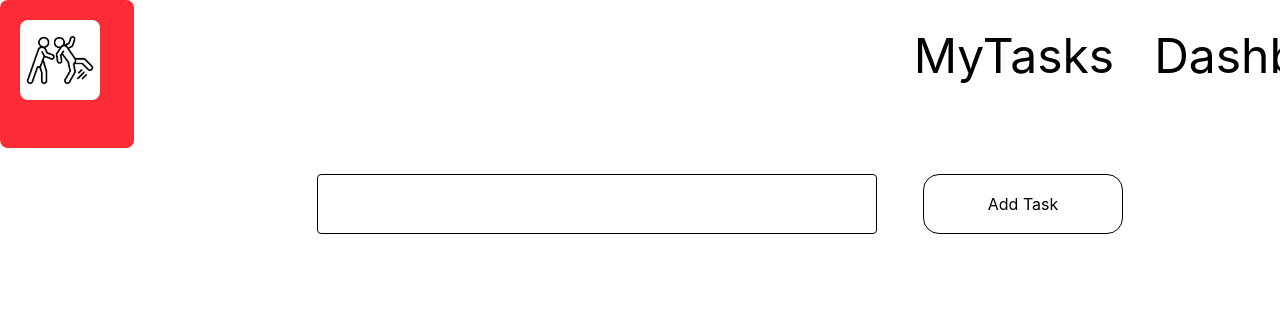
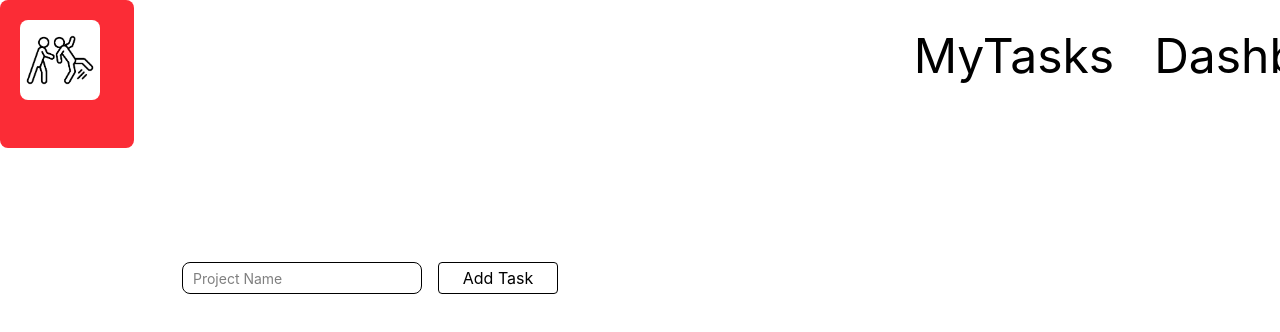
Before and after one commit to Jebj123/Team-Task-Hub, a React (Vite) app: page /user/tasks in a window 1280 px wide. Shown: the top 332 px of the page. Built offline with nearby package versions, Linux system fonts and the light colour scheme.

Commit message:
Project adding

```diff
--- a/package.json
+++ b/package.json
@@ -22,7 +22,8 @@
     "react-router-dom": "^7.13.2",
     "shadcn": "^4.1.0",
     "tailwind-merge": "^3.5.0",
-    "tw-animate-css": "^1.4.0"
+    "tw-animate-css": "^1.4.0",
+    "zod": "^4.3.6"
   },
   "devDependencies": {
     "@babel/core": "^7.29.0",
--- a/src/App.tsx
+++ b/src/App.tsx
@@ -1,7 +1,7 @@
 import Layout from './Layout/Layout'
 import './App.css'
 import { BrowserRouter, Route, Routes } from 'react-router-dom'
-import MyTasks from "./user/MyTasks"
+import MyTasks from "./user/newProjectButton"
 import UserDashboard from './user/UserDashboard'
 import ViewTaskDetails from "./user/ViewTaskDetails"
 
--- /dev/null
+++ b/src/Component/Field/InputField.tsx
@@ -0,0 +1,20 @@
+import { Input } from "../../components/ui/input";
+
+type InputFieldProps = React.ButtonHTMLAttributes<HTMLButtonElement> & {
+    value?: string;
+    onChange: (e: React.ChangeEvent<HTMLInputElement>) => void;
+    placeholder: string;
+};
+
+export function InputField({ value, placeholder, ...props}: InputFieldProps){
+    return (
+        <Input
+        placeholder={placeholder}
+        className="bg-white"
+        defaultValue={value}
+        onChange={(e) => {
+            props.onChange(e);
+        }}
+        />
+    )
+}
--- /dev/null
+++ b/src/Component/ProjectCard.tsx
@@ -0,0 +1,39 @@
+import React, { useCallback, useRef, useState } from "react";
+import type { Project } from "../types/types"
+import { InputField } from "./Field/InputField";
+
+export function ProjectCard() {
+    const [project, setProject] = useState<Project>({id: 0, name: "", tasks: []});
+
+    const inputRef = useRef<HTMLInputElement>(null);
+
+    const addProject =  () => {
+        const inputText = project.name.trim();
+
+        if(inputText === ""){
+            return null;
+        }
+        const newProject = {
+        id: Date.now(),
+        name: inputText,
+        tasks: []
+    }
+    setProject(newProject);
+    console.log("Project added:", newProject);
+    if (inputRef.current) {
+        inputRef.current.value = newProject.name;
+    }
+}
+    return(
+    <div className="flex align-middle justify-center items-center w-full h-40">
+        <div className="grid grid-cols-2 gap-4">
+        <InputField placeholder='Project Name' value={project.name} onChange={(e) => {setProject({...project, name: e.target.value})}} />
+        <button onClick={addProject} type='submit' className='w-30 h-8 border rounded-sm transform transition duration-300 hover:scale-110' >Add Task</button>
+        </div>
+        <br/>
+        <div>
+
+        </div>
+    </div>
+    )
+};
--- a/src/components/ui/input.tsx
+++ b/src/components/ui/input.tsx
@@ -1,5 +1,4 @@
 import * as React from "react"
-
 import { cn } from "../../lib/utils"
 
 function Input({ className, type, ...props }: React.ComponentProps<"input">) {
--- /dev/null
+++ b/src/schema/schema.ts
@@ -0,0 +1,12 @@
+import z from 'zod';
+
+export const projectSchema = z.object({
+    id: z.number(),
+    name: z.string(),
+    extendedTasks: z.array(z.object({
+        id: z.number(),
+        name: z.string(),
+        isCompleted: z.boolean(),
+        projectId: z.number(),
+    }))
+});
--- /dev/null
+++ b/src/types/types.ts
@@ -0,0 +1,12 @@
+export type Project = {
+    id: number;
+    name: string;
+    tasks: Task[];
+}
+
+export type Task = {
+    id: number;
+    name: string;
+    isCompleted: boolean;
+    projectId: number;
+}
--- a/src/user/MyTasks.tsx
+++ /dev/null
@@ -1,14 +0,0 @@
-import React from 'react'
-
-const Mytasks = () => {
-  return (
-    <div className='flex flex-row w-full pl-40 gap-10 justify-center items-center'>
-      <input type='text' className='border rounded-sm p-3 w-1/2 h-15 text-4xl'/>
-      <button type='submit' className='border w-50 h-15 rounded-2xl ml-1.5 transform transition duration-300 hover:scale-110' >Add Task</button>
-    </div>
-
-
-  )
-}
-
-export default Mytasks
--- /dev/null
+++ b/src/user/newProjectButton.tsx
@@ -0,0 +1,19 @@
+import React from 'react'
+import { ProjectCard } from '../Component/ProjectCard'
+import { InputField } from '../Component/Field/InputField'
+
+
+const MyProject = () => {
+  return (
+    <div className='grid grid-cols-2 w-full pl-40 gap-10 justify-center items-center'>
+      <div className='grid grid-cols-1 justify-center items-center'>
+        <br />
+        <ProjectCard />
+      </div>
+    </div>
+
+
+  )
+}
+
+export default MyProject
```
Also changed, not shown: src/Component/Tasks.tsx (added), 1 other file (tests, documents, lock files or other folders).
